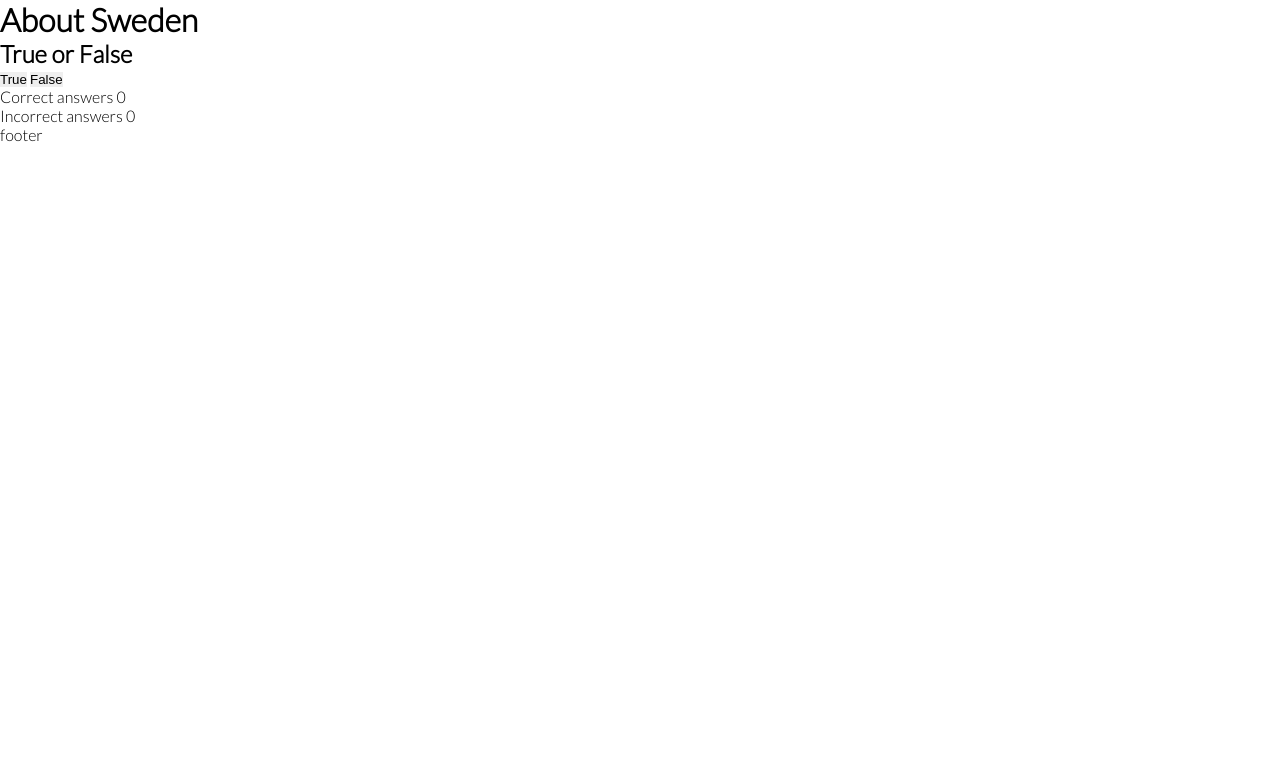
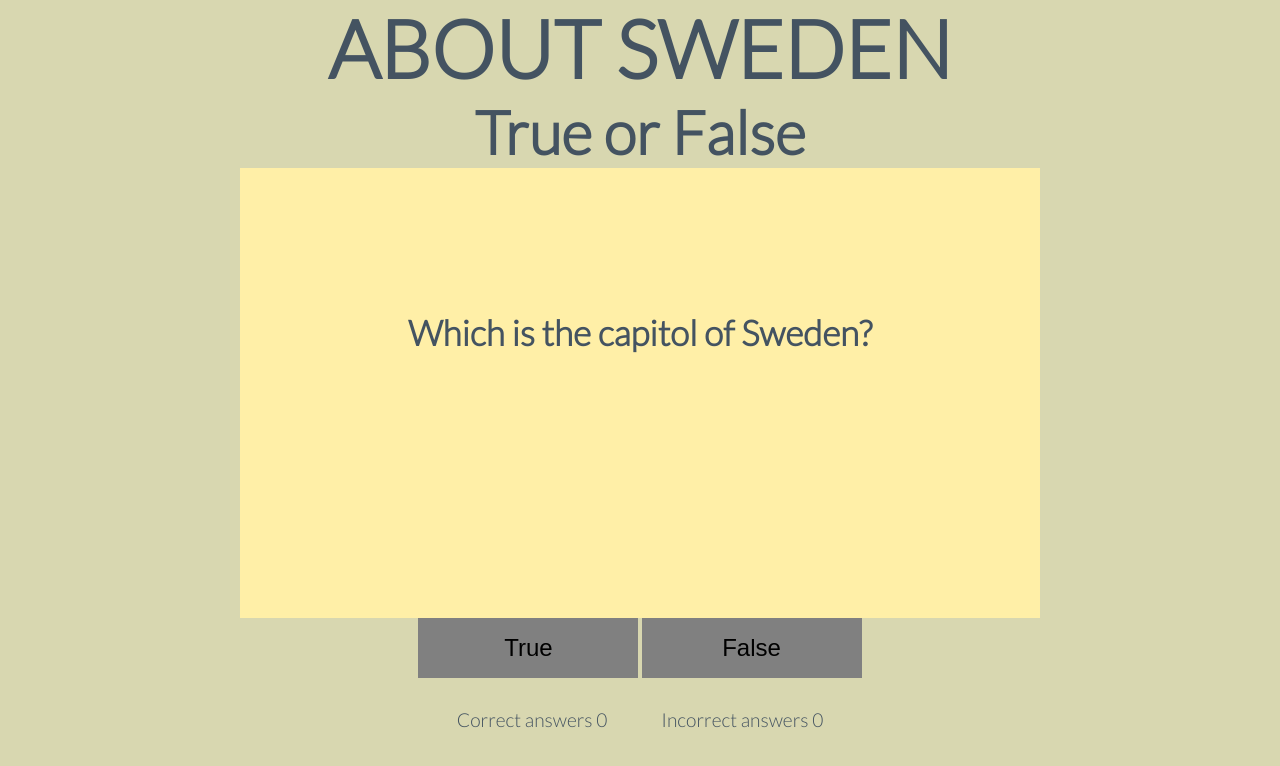
Before and after one commit to jlindeloef/about-sweden, a plain HTML site: page index.html in a window 1280 px wide. Drawn offline with Linux system fonts and the light colour scheme.

Commit message:
Adding some colors to the different sections and adding some questions.

```diff
--- a/assets/css/style.css
+++ b/assets/css/style.css
@@ -11,4 +11,57 @@
 body {
     font-family: Lato, sans-serif;
     font-weight: 300;
+    background-color: rgb(216, 215, 176);
+    color: #445361;
+    text-align: center;
+
+
 }
+
+header {
+    text-align: center;
+    font-size: 2.5rem;
+}
+
+.title {
+    text-transform: uppercase;
+
+}
+
+.questions {
+    font-size: 35px;
+    margin-top: 130px;
+}
+
+.playground {
+    background-color: #ffefa7;
+    box-sizing: border-box;
+    width: 85%;
+    height: 65vh;
+    max-height: 450px;
+    max-width: 800px;
+    margin-left: auto;
+    margin-right: auto;
+    padding: 1%;
+
+}
+
+.scoreground {
+    margin: 5px auto;
+    width: 60%;
+    font-size: 1.2rem;
+}
+
+.scores {
+    display: inline-block;
+    padding: 25px;
+}
+
+button  {
+        width: 220px;
+        height: 60px;
+        font-family: oswald, sans-serif;
+        color: black;
+        font-size: x-large;
+        background-color: grey;
+}
--- a/index.html
+++ b/index.html
@@ -13,22 +13,25 @@
 </head>
 <body>
 <header>
-    <h1>About Sweden</h1>
+    <h1 class="title">About Sweden</h1>
     <h2>True or False</h2>
 </header>
 <main>
-    <section class="playground"></section>
 
+    <section class="playground">
+        <h3 class="questions">Which is the capitol of Sweden?</h3>
+    </section>
+    <section class=" button">
         <button class="truebtn" onclick="myFunction()">True</button>
         <button class="falsebtn" onclick="myFunction()">False</button>
+    </section>
+</main>
+    <footer class=" scoreground">
+        <p class="scores">Correct answers <span id="correct">0</span></p>
+        <p class="scores"> Incorrect answers <span id="incorrect">0</span></p>
+    </footer>
 
 
-    <section class=" scoreground">
-        <p class="scores">Correct answers <span id="correct">0</span></p>
-        <p class="scores"> Incorrect answers <span id="incorrect">0</span></p>
-    </section>
-</main>
-<footer>footer</footer>
 
 <!-- font awesome script -->
 <script src="assets/js/script.js"></script>
```
